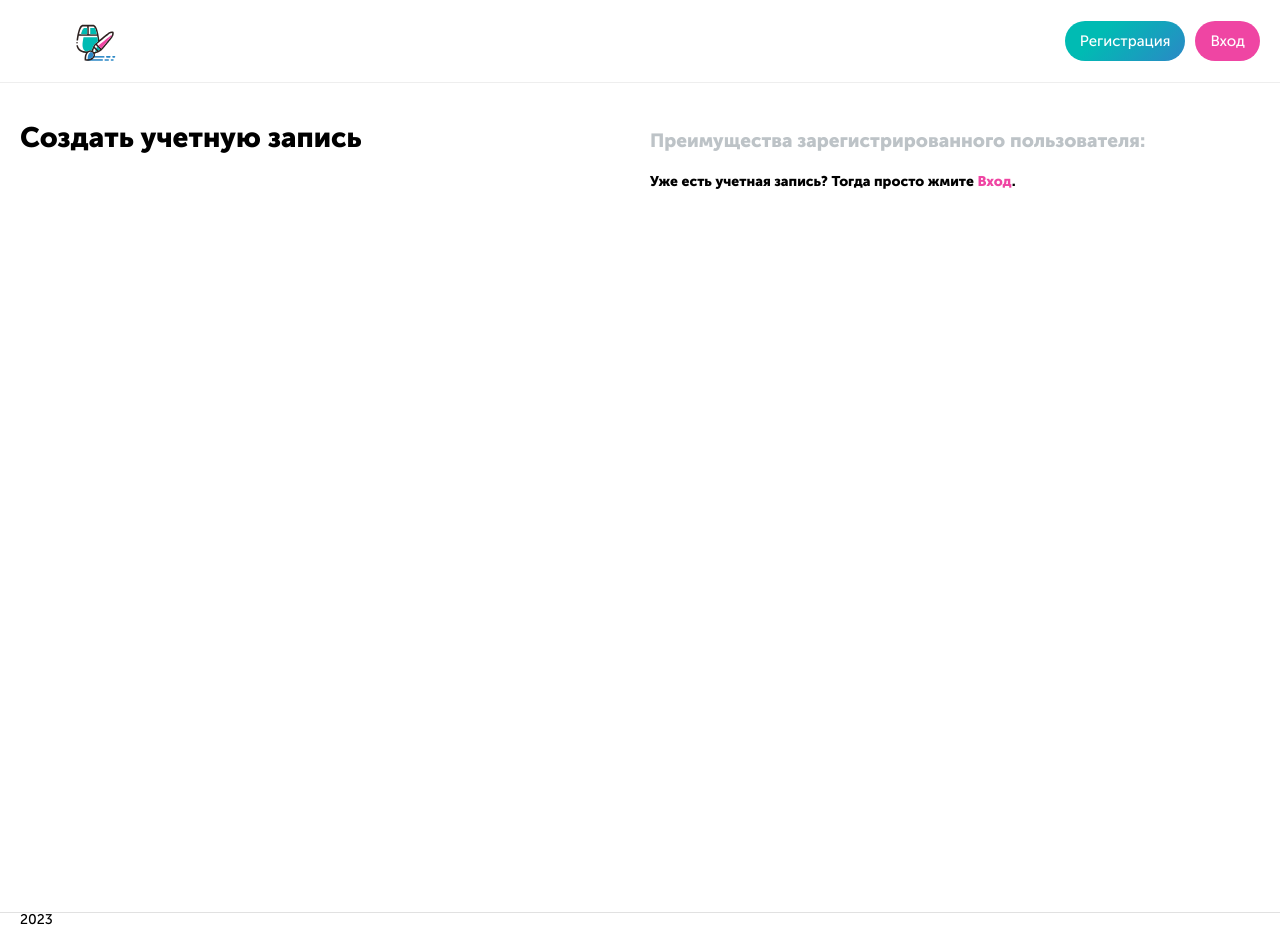
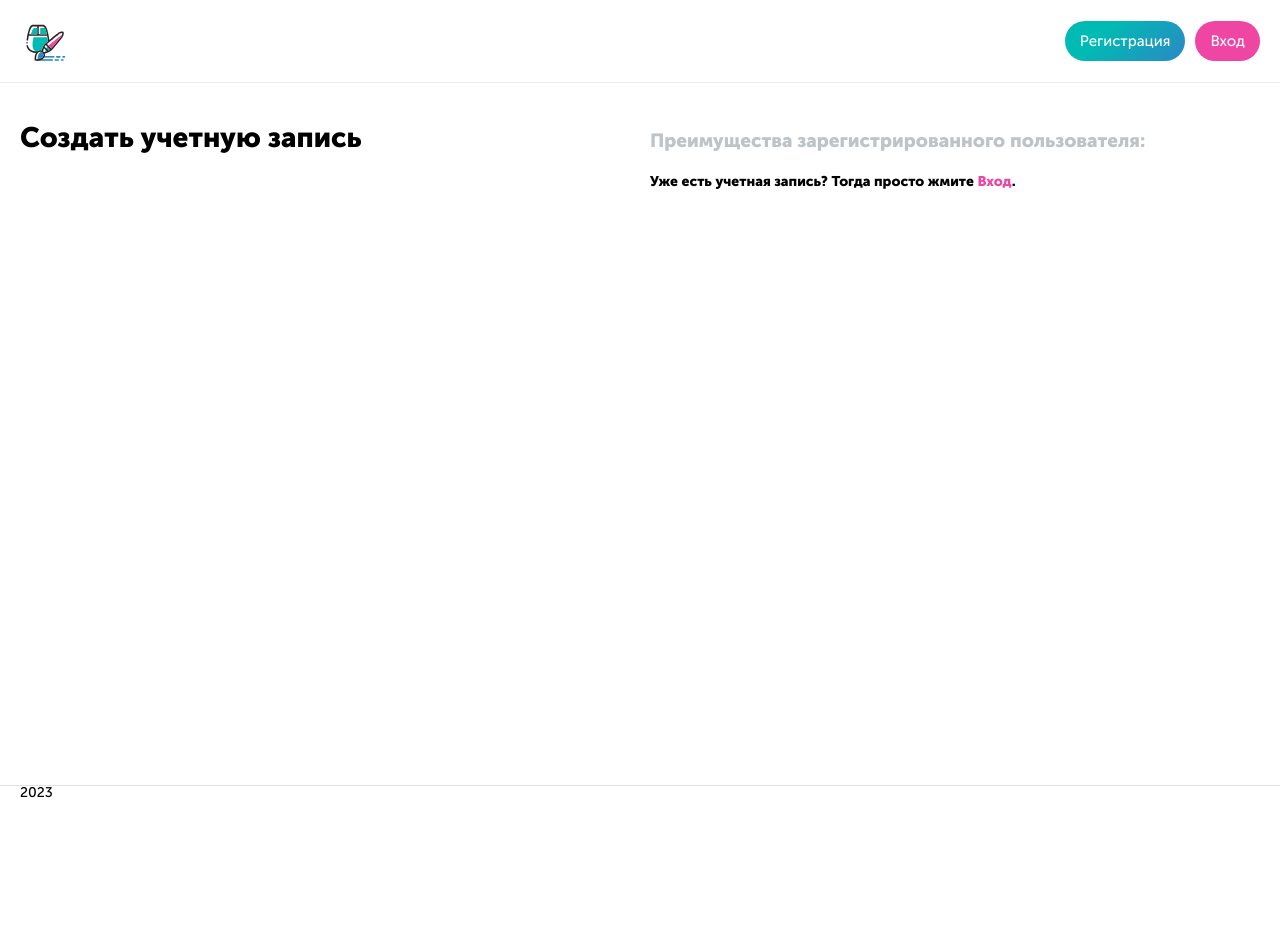
Before and after one commit to ForsyteRun/graphiql-app, a React (Vite) app: page /registration in a window 1280 px wide. After the commit the page ends 800 px from the top, so only its background shows below. Built offline with nearby package versions, Linux system fonts and the light colour scheme.

Commit message:
styles: layout

```diff
--- a/src/App.tsx
+++ b/src/App.tsx
@@ -5,7 +5,11 @@ function App() {
   return (
     <>
       <Header />
-      <Outlet />
+      <main>
+        <div className="tygh">
+          <Outlet />
+        </div>
+      </main>
       <Footer />
     </>
   );
--- a/src/assets/scss/base/basic.scss
+++ b/src/assets/scss/base/basic.scss
@@ -26,15 +26,6 @@
 :after,
 :before {
   box-sizing: border-box;
-}
-
-body {
-  @include flexColumn();
-  margin: 0;
-  color: $text-color;
-  min-width: 320px;
-  min-height: 100vh;
-  overflow-x: hidden;
 }
 
 main {
@@ -195,14 +186,17 @@ input[type='checkbox']:checked {
 }
 
 #root {
-  margin: 0 auto;
-  text-align: center;
+  @include flexColumn();
+  margin: 0;
+  color: $text-color;
+  min-width: 320px;
+  min-height: 100vh;
+  overflow-x: hidden;
 }
 
 .tygh {
   @include flexColumn($align: inherit);
   width: 100vw;
-  min-height: 100vh;
   box-sizing: border-box;
 }
 
--- a/src/components/GraphiQL.tsx
+++ b/src/components/GraphiQL.tsx
@@ -2,11 +2,9 @@
 
 const GraphiQL = () => {
   return (
-    <main>
-      <div className="content container">
-        <h1>GraphiQL</h1>
-      </div>
-    </main>
+    <div className="content container">
+      <h1>GraphiQL</h1>
+    </div>
   );
 };
 
--- a/src/pages/Login.tsx
+++ b/src/pages/Login.tsx
@@ -4,8 +4,7 @@ import { LoginForm } from '../components';
 
 const Login = () => {
   return (
-    <div className="tygh">
-      <main className="main page container">
+    <div className="main page container">
       <div className="authorization">
         <div className="authorization__container">
           <h1>Войти</h1>
@@ -17,7 +16,6 @@ const Login = () => {
           <NavLink to={REGISTRATION_ROUTE}>Создать учетную запись</NavLink>
         </div>
       </div>
-      </main>
     </div>
   );
 };
--- a/src/pages/Main.tsx
+++ b/src/pages/Main.tsx
@@ -3,11 +3,7 @@
 import { GraphiQL } from '../components';
 
 const Main = () => {
-  return (
-    <div className="tygh">
-      <GraphiQL />
-    </div>
-  );
+  return <GraphiQL />;
 };
 
 export default Main;
--- a/src/pages/NotFound.tsx
+++ b/src/pages/NotFound.tsx
@@ -3,8 +3,7 @@ import { MAIN_ROUTE } from '../constants/route';
 
 const NotFound = () => {
   return (
-    <div className="tygh">
-      <main className="main container">
+    <div className="main container">
       <div className="exception">
         <div className="exception__code">
           404
@@ -14,23 +13,16 @@ const NotFound = () => {
           <h1 className="exception__title">
             Извините! Мы не смогли найти то, что вы искали.
           </h1>
-            <p className="exception__info">
-              Запрашиваемая страница не найдена.
-            </p>
+          <p className="exception__info">Запрашиваемая страница не найдена.</p>
           <div className="exception__links">
             <div className="exception__links-item">
-                <NavLink
-                  to={MAIN_ROUTE}
-                  title=""
-                  className="exception__links-a"
-                >
+              <NavLink to={MAIN_ROUTE} title="" className="exception__links-a">
                 Перейти на главную страницу
               </NavLink>
             </div>
           </div>
         </div>
       </div>
-      </main>
     </div>
   );
 };
--- a/src/pages/Registration.tsx
+++ b/src/pages/Registration.tsx
@@ -4,8 +4,7 @@ import { AUTH_ROUTE } from '../constants/route';
 
 const Registration = () => {
   return (
-    <div className="tygh">
-      <main className="main container page">
+    <div className="main container page">
       <div className="authorization">
         <div className="authorization__container">
           <h1>Создать учетную запись</h1>
@@ -19,7 +18,6 @@ const Registration = () => {
           </div>
         </div>
       </div>
-      </main>
     </div>
   );
 };
```
Lines whose indentation alone changed are shown as unchanged.
